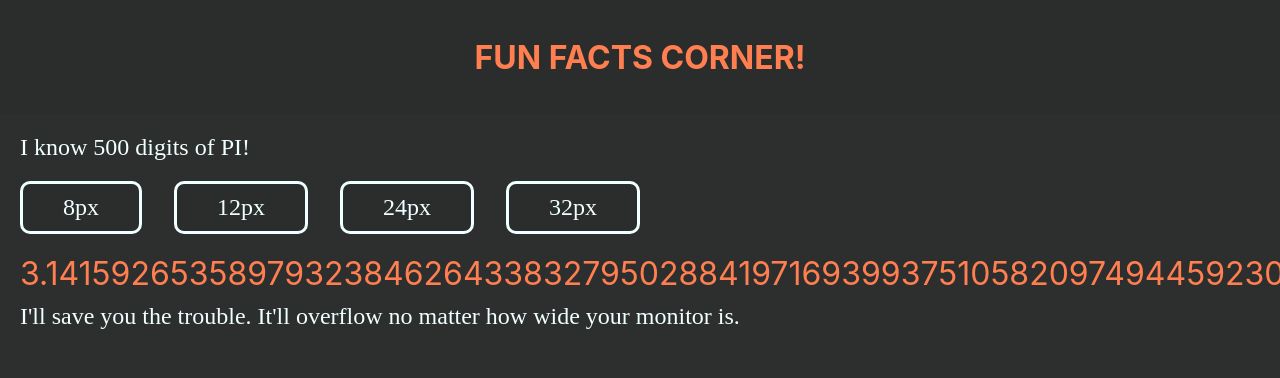
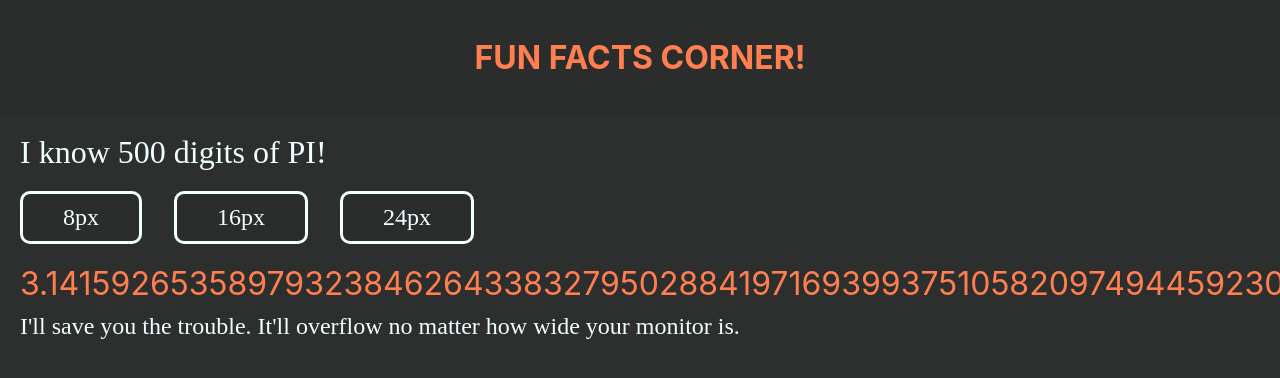
Before and after one commit to ralfisalhon/ralfisalhon.github.io, a React (Create React App) app: page / in a window 1280 px wide. Shown: the top 378 px of the page. Built offline with nearby package versions, Linux system fonts and the light colour scheme; the HTML template or start-up script is replaced by a standard one.

Commit message:
Changed font behavior

```diff
--- a/src/screens/home/index.jsx
+++ b/src/screens/home/index.jsx
@@ -18,19 +18,19 @@ class HomePage extends Component {
     };
   }
 
-  piTimer = (a) => {
+  piTimer = () => {
     let { fontSpeed } = this.state;
     if (fontSpeed > 50) {
       this.setState({ fontSpeed: fontSpeed * 0.95 });
     }
     setTimeout(() => {
       this.setState({ num: this.state.num + 1 });
-      this.piTimer(a);
+      this.piTimer();
     }, fontSpeed);
   };
 
   componentDidMount() {
-    this.piTimer(this);
+    this.piTimer();
   }
 
   updateFont = (fontSize) => {
@@ -42,10 +42,10 @@ class HomePage extends Component {
     return (
       <div className="full-page">
         <div className="header">
-          <h1 className="title">FUN FACTS CORNER!</h1>
+          <h1 className="header-title">FUN FACTS CORNER!</h1>
         </div>
         <div className="content">
-          <p className="text">
+          <p className="text fact-title">
             I know <a>500</a> digits of PI!
           </p>
           <div className="m-20" />
@@ -53,14 +53,11 @@ class HomePage extends Component {
             <div className="fontBox" onClick={() => this.updateFont(8)}>
               <p className="text font">8px</p>
             </div>
-            <div className="fontBox" onClick={() => this.updateFont(12)}>
-              <p className="text font">12px</p>
+            <div className="fontBox" onClick={() => this.updateFont(16)}>
+              <p className="text font">16px</p>
             </div>
             <div className="fontBox" onClick={() => this.updateFont(24)}>
               <p className="text font">24px</p>
-            </div>
-            <div className="fontBox" onClick={() => this.updateFont(32)}>
-              <p className="text font">32px</p>
             </div>
           </div>
           <div className="PIContainer">
@@ -70,6 +67,7 @@ class HomePage extends Component {
           </div>
           <div className="m-10" />
           <p className="text">I'll save you the trouble. It'll overflow no matter how wide your monitor is.</p>
+          {/* <p>TEST</p> */}
         </div>
       </div>
     );
--- a/src/screens/home/styles.css
+++ b/src/screens/home/styles.css
@@ -66,15 +66,10 @@
   font-size: 24px;
 }
 
-.PIContainer {
-  /* height: 3vh; */
-  /* display: flex;
-  align-items: center; */
-}
-
-.title {
+.header-title {
   color: coral;
 }
 
-.fullscreen {
+.fact-title {
+  font-size: 32px;
 }
```
